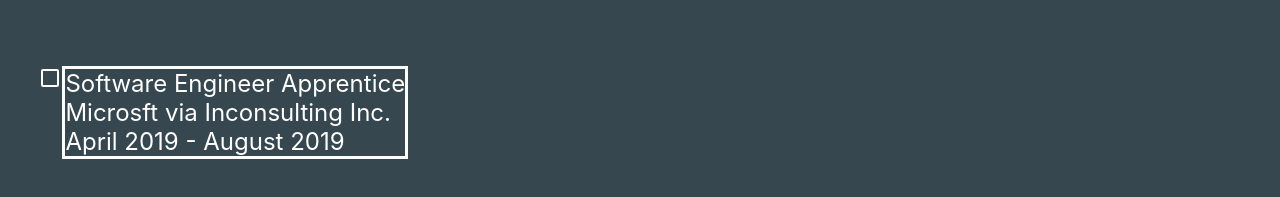
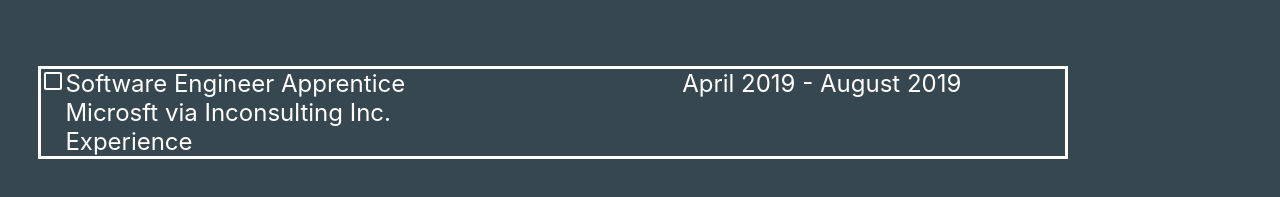
Before and after one commit to k-westbrook/katie-personal-site, a React (Create React App) app: page /aboutMe in a window 1280 px wide. Shown: the part 915-1112 px from the top of the page. Built offline with nearby package versions, Linux system fonts and the light colour scheme.

Commit message:
updated spacing

```diff
--- a/src/AboutMe.js
+++ b/src/AboutMe.js
@@ -1,6 +1,6 @@
 import React, { Component } from 'react'
 import { withStyles } from '@material-ui/core/styles';
-import { sizing } from '@material-ui/system';
+import { sizing, border } from '@material-ui/system';
 import keyboard from './keyboard.jpg';
 import Typography from '@material-ui/core/Typography';
 import CropDinIcon from '@material-ui/icons/CropDin';
@@ -57,21 +57,25 @@
     display: "flex",
     flexDirection: "column",
     marginTop: "8vh",
-    marginLeft: "3vw"
+    marginLeft: "3vw",
+    width: "80vw"
   },
   listItem:
   {
     color: "#FFFFFF",
     fontSize: "3vh",
     marginBottom: "8vh",
-    display: "flex"
+    display: "flex",
+    flexDirection: "row",
+    width: "80vw",
+    borderStyle: "solid"
   },
-  experienceItems:
+  jobTitle:
   {
-    flex: "display",
+    display: "flex",
     flexDirection: "row",
-    justifyContent: "flex-end",
-    borderStyle: "solid"
+    justifyContent: " space-between",
+    width: "70vw"
   }
 };
 
@@ -105,13 +109,24 @@
                 <div>
                   <CropDinIcon />
                 </div>
-                <div className={classes.experienceItems}>
-                  <div>
-                    <Typography variant='p'>Software Engineer Apprentice
-                <br /> Microsft via Inconsulting Inc.</Typography>
+                <div >
+                  <div className={classes.jobTitle} >
+                    <div >
+                      <div >
+                        <Typography variant='p'>Software Engineer Apprentice</Typography>
+                      </div>
+                      <div >
+                        <Typography variant='p'>
+                          Microsft via Inconsulting Inc.</Typography>
+                      </div>
+                    </div>
+                    <div >
+                      <Typography variant='p'>April 2019 - August 2019</Typography>
+                    </div>
+
                   </div>
                   <div>
-                    <Typography variant='p'>April 2019 - August 2019</Typography>
+                    <Typography variant='p'>Experience</Typography>
                   </div>
                 </div>
               </div>
```
